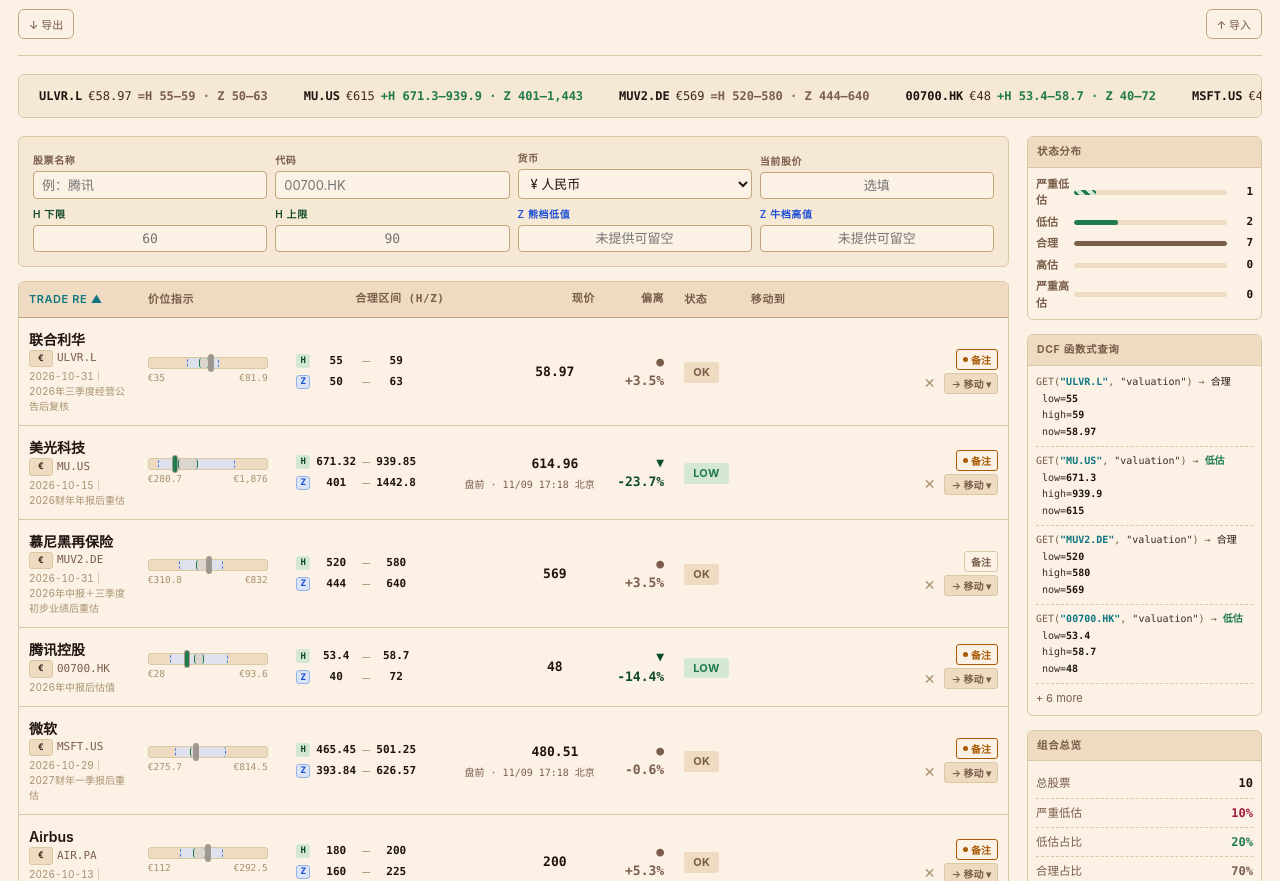
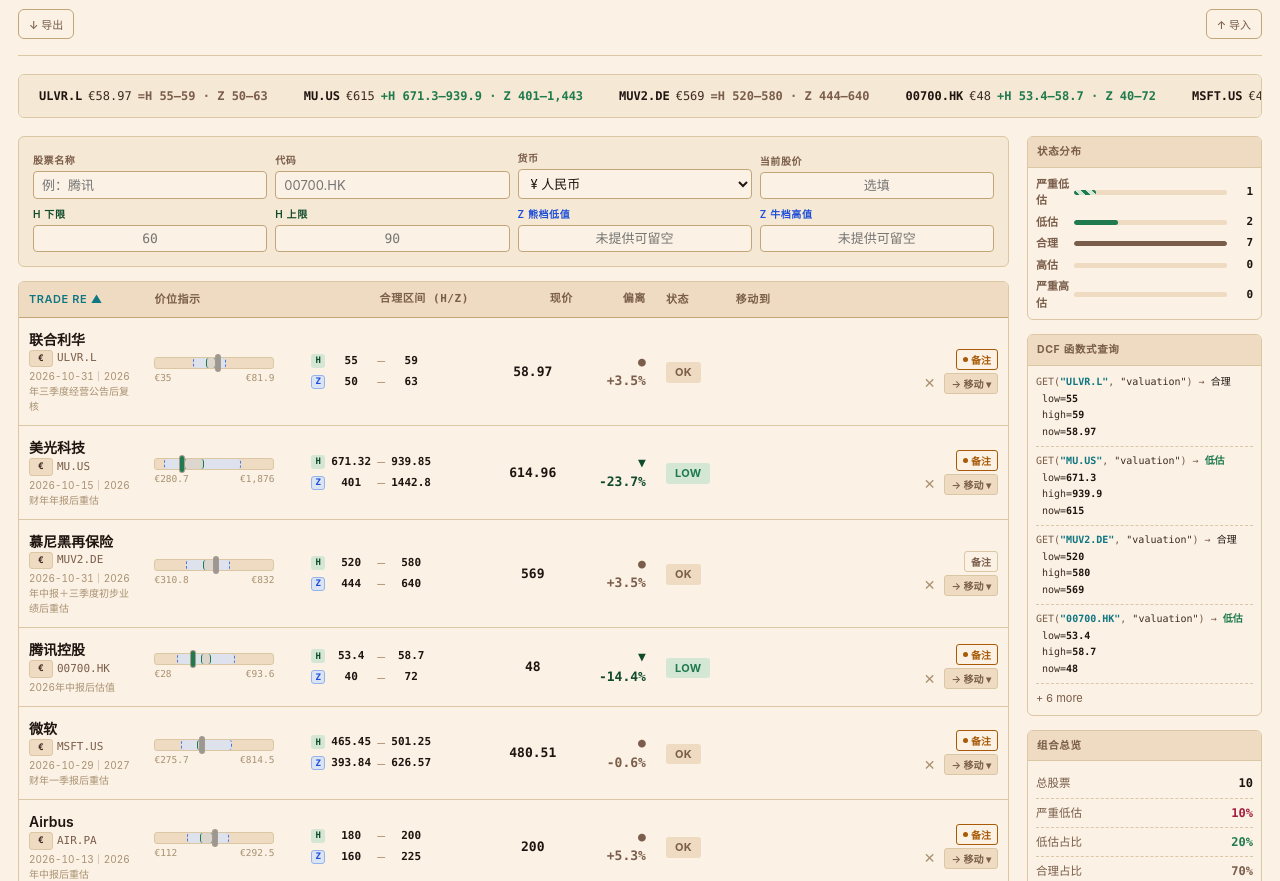
Before and after one commit to xucao2023-cell/stock-tracker, a plain HTML site: page index.html in a window 1280 px wide. Shown: the part 71-952 px from the top of the page. Drawn offline with Linux system fonts and the light colour scheme.

Commit message:
Remove quote time labels below stock prices

```diff
--- a/index.html
+++ b/index.html
@@ -233,7 +233,6 @@
   .stock-cell .name{font-weight:600;color:var(--text);font-size:14px;}
   .stock-cell .code{font-size:11px;color:var(--muted);font-family:"SF Mono",Consolas,monospace;display:flex;align-items:center;gap:4px;}
   .stock-cell .note{font-size:11px;color:var(--muted);margin-top:2px;}
-  .quote-time{font-size:10px;color:var(--muted);margin-top:3px;white-space:nowrap;}
 
   /* 货币徽章 */
   .cur-badge{
@@ -1256,15 +1255,6 @@ function gapPct(s){
   if(mid === 0) return 0;
   return (s.price - mid) / mid * 100;
 }
-function priceQuoteLabel(s){
-  const session = {pre:'盘前',regular:'常规',post:'盘后'}[s.priceSession];
-  const asof = new Date(s.priceAsOf || '');
-  if(!session || !Number.isFinite(asof.getTime())) return '';
-  const stamp = new Intl.DateTimeFormat('zh-CN',{timeZone:'Asia/Shanghai',month:'2-digit',day:'2-digit',hour:'2-digit',minute:'2-digit',hourCycle:'h23'}).format(asof);
-  const detail = `${s.priceSource || ''}；报价时间（北京时间）：${stamp}；${s.priceTimestampType || ''}`;
-  return `<div class="quote-time" title="${escapeHtml(detail)}">${session} · ${stamp} 北京</div>`;
-}
-
 function fmt(n){
   if(n === null || n === undefined || isNaN(n)) return '–';
   if (n >= 1000) return n.toLocaleString('en-US', {maximumFractionDigits:0});
@@ -1476,7 +1466,6 @@ function stockRowHTML(s){
       </td>
       <td class="num">
         <input class="ie price" data-f="price" data-code="${escapeHtml(s.code)}" type="text" inputmode="decimal" value="${s.price}" title="现价">
-        ${priceQuoteLabel(s)}
       </td>
       <td class="num"><span class="gap ${status}">${arrow} ${gpStr}</span></td>
       <td><span class="pill ${status}">${judgeLabel(status)}</span></td>
```
